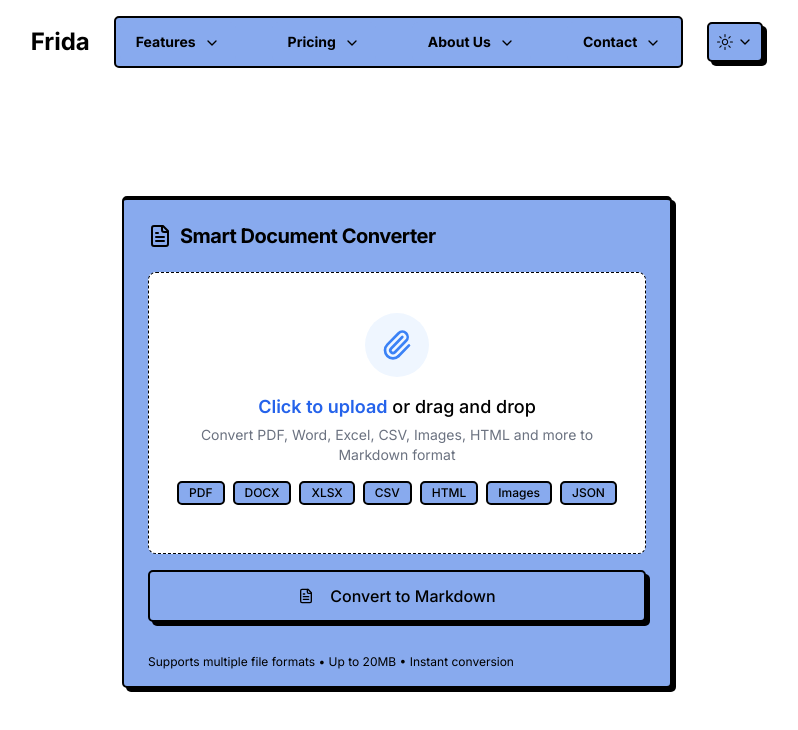
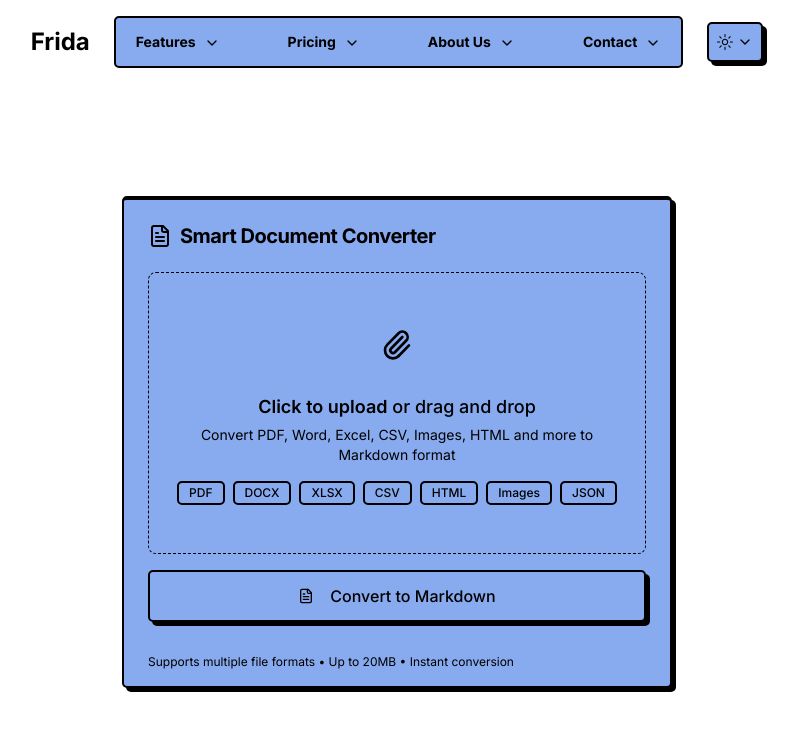
Before and after one commit to Imadnajam/Frida, a Next.js app: page / in a window 1280 px wide. Shown: the top 730 px of the page, without its empty margins (243-1041 px from the left). Built offline with nearby package versions, Linux system fonts and the light colour scheme.

Commit message:
fix vercle 150 mb stock

```diff
--- a/components/convert.tsx
+++ b/components/convert.tsx
@@ -192,17 +192,17 @@ const DocumentConverter = () => {
                                     maxFiles: 1,
                                     maxSize: 20 * 1024 * 1024
                                 }}
-                                className="relative bg-background rounded-lg p-6 border border-dashed transition-all hover:border-blue-400"
+                                className="relative  rounded-lg p-6 border border-dashed transition-all "
                             >
                                 <FileInput className="default-none">
                                     <div className="flex items-center justify-center flex-col pt-4 pb-6 w-full">
-                                        <div className="h-16 w-16 rounded-full bg-blue-50 flex items-center justify-center mb-4">
-                                            <Paperclip className="h-8 w-8 text-blue-500" />
+                                        <div className="h-16 w-16 rounded-full  flex items-center justify-center mb-4">
+                                            <Paperclip className="h-8 w-8" />
                                         </div>
                                         <p className="mb-1 text-lg font-medium">
-                                            <span className="font-semibold text-blue-600">Click to upload</span> or drag and drop
+                                            <span className="font-semibold ">Click to upload</span> or drag and drop
                                         </p>
-                                        <p className="text-sm text-gray-500 text-center max-w-md">
+                                        <p className="text-sm  text-center max-w-md">
                                             Convert PDF, Word, Excel, CSV, Images, HTML and more to Markdown format
                                         </p>
                                         <div className="mt-4 flex flex-wrap gap-2 justify-center">
```
Also changed, not shown: app/converter/page.tsx (added).
